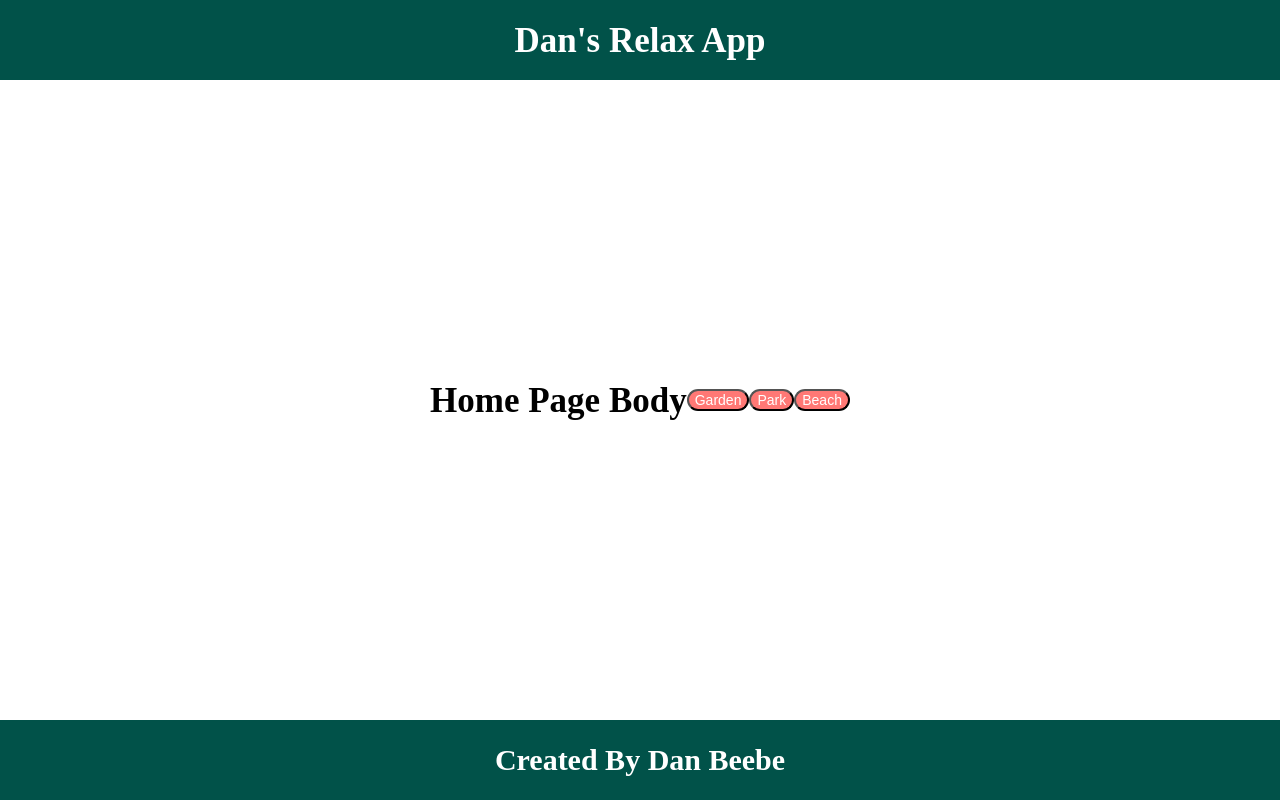
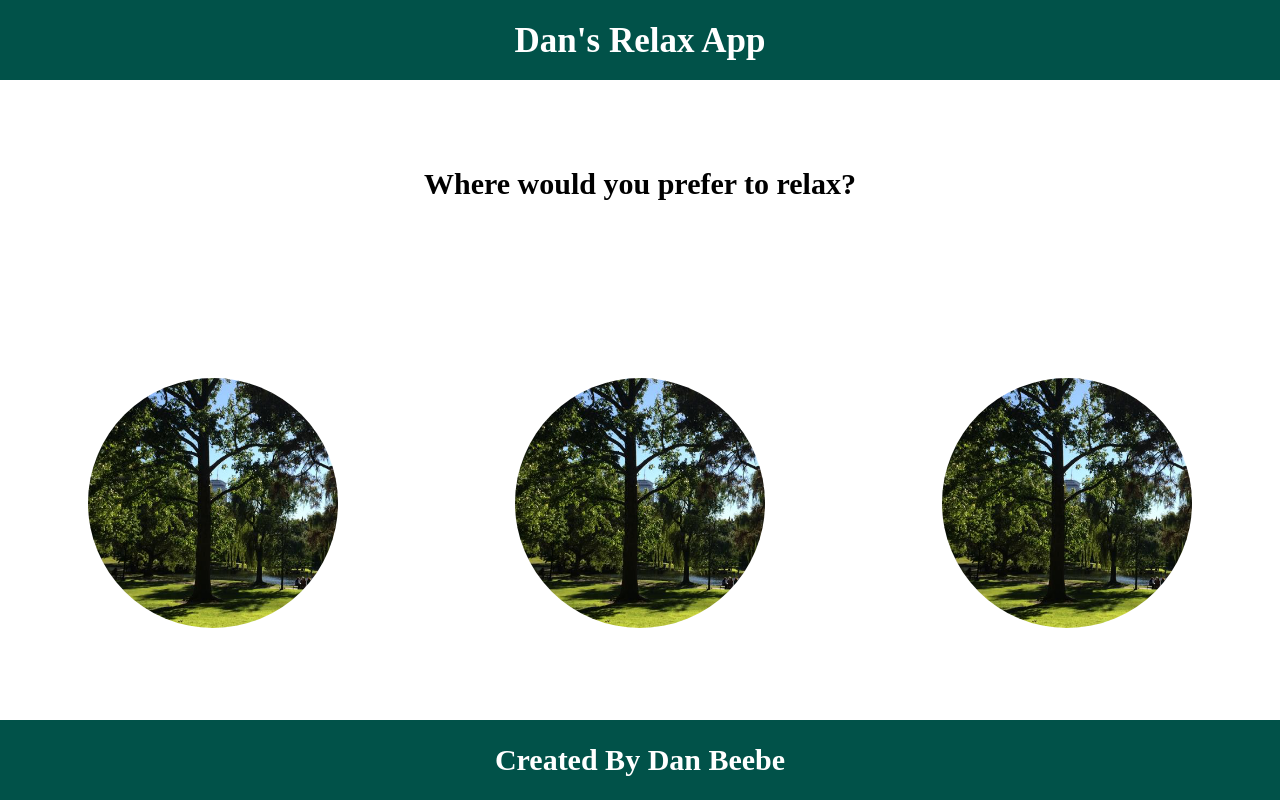
Before and after one commit to danielwbeebe/Relaxation-App, a React (Create React App) app: page /home in a window 1280 px wide. Built offline with nearby package versions, Linux system fonts and the light colour scheme.

Commit message:
format home page to choose photo to enter a page

```diff
--- a/src/App.css
+++ b/src/App.css
@@ -150,8 +150,25 @@ table {
 }
 
 .home .main {
+  display: flex;
   background-color: white;
   color: black;
+  justify-content: space-around;
+  flex-direction: column;
+  width: 100vw;
+}
+
+.main-lower {
+  display: flex;
+  flex-direction: row;
+  width: 100vw;
+  justify-content: space-around;
+}
+
+.enter-garden img, .enter-park img, .enter-beach img {
+  border-radius: 50%;
+  width: 250px;
+  height: 250px;
 }
 
 .home .footer {
--- a/src/components/Home.jsx
+++ b/src/components/Home.jsx
@@ -11,10 +11,23 @@ const Home = (props) => {
       </div>
 
       <div className="main">
-        <h1>Home Page Body</h1>
-        <Link to="/garden"><button className="enter-button"><p>Garden</p></button></Link>
-        <Link to="/park"><button className="enter-button"><p>Park</p></button></Link>
-        <Link to="/beach"><button className="enter-button"><p>Beach</p></button></Link>
+        <div className="main-upper">
+          <div className="home-message">
+            <h2>Where would you prefer to relax?</h2>
+          </div>
+        </div>
+
+        <div className="main-lower">
+          <div className="enter-garden">
+            <Link to="/garden"><img src='./images/welcome-boston.png' alt="Copyright 2014 Photo By Dan Beebe"></img></Link>
+          </div>
+          <div className="enter-park">
+            <Link to="/park"><img src='./images/welcome-boston.png' alt="Copyright 2014 Photo By Dan Beebe"></img></Link>
+          </div>
+          <div className="enter-beach">
+            <Link to="/beach"><img src='./images/welcome-boston.png' alt="Copyright 2014 Photo By Dan Beebe"></img></Link>
+          </div>
+        </div>
       </div>
 
       <div className="footer">
```
Also changed, not shown: public/images/boston-garden.jpg (added).
